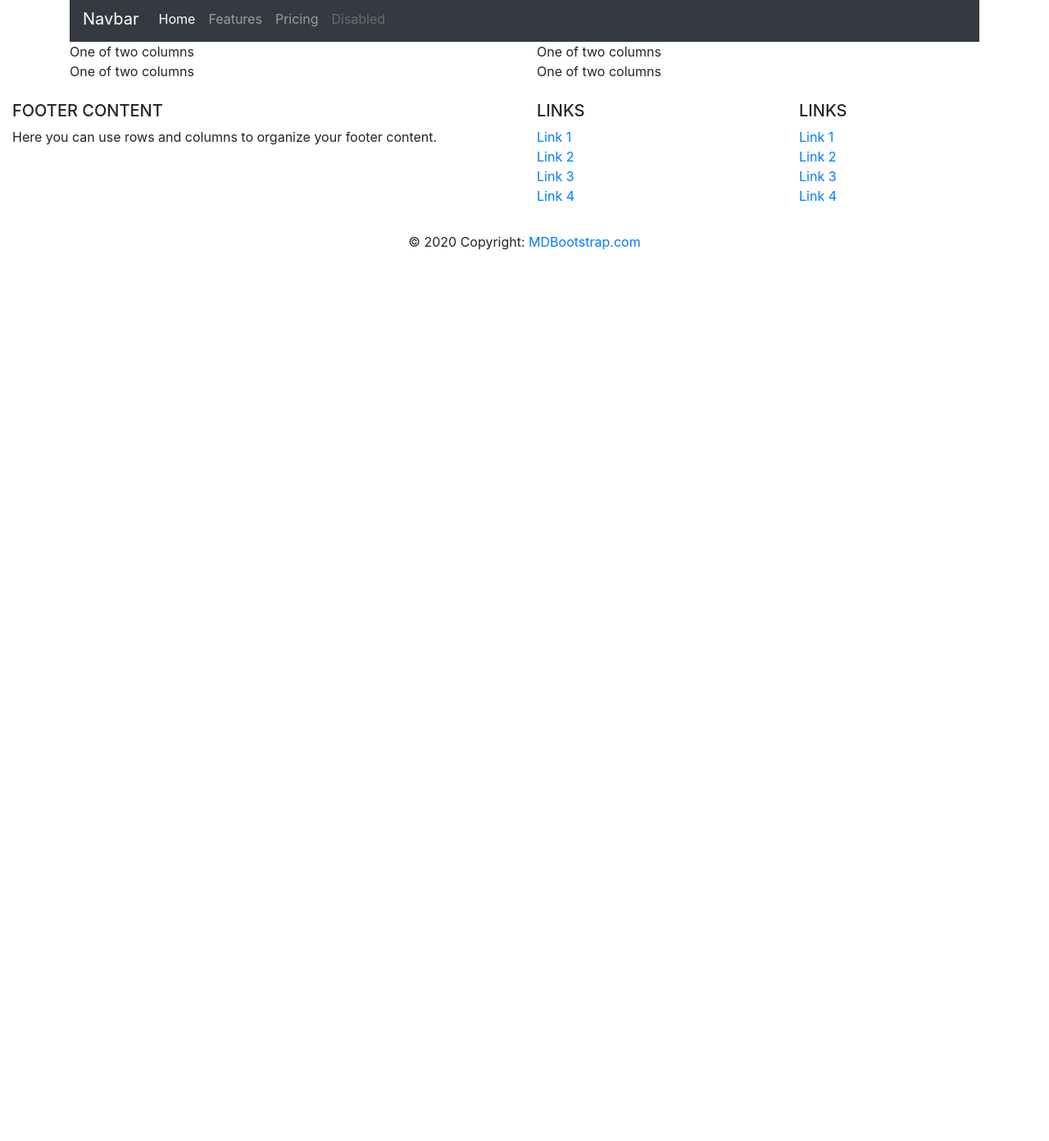
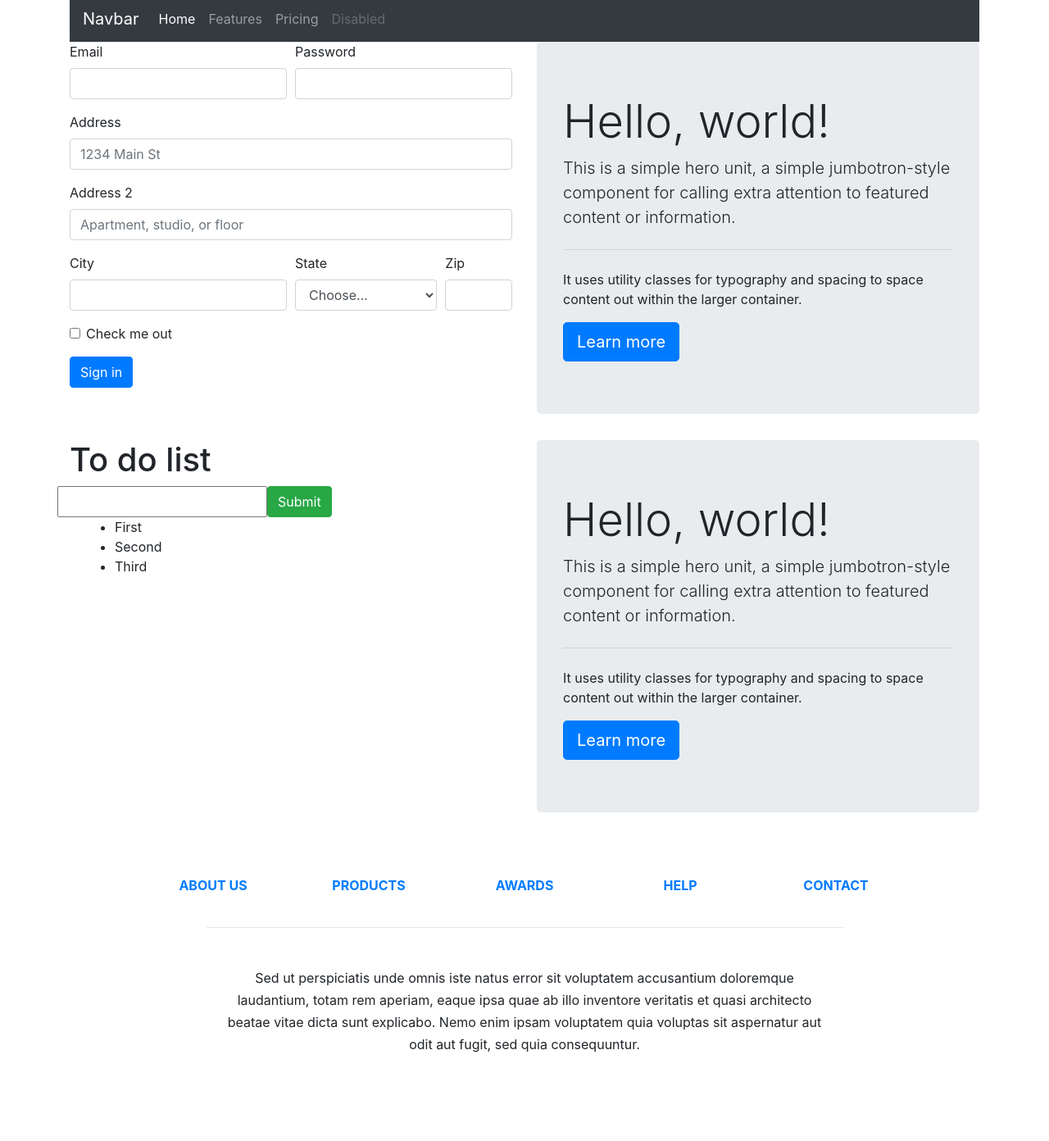
Before and after one commit to Saruulbuyan-Munkhtur/Event-Planner, a plain HTML site: page index.html in a window 1280 px wide. Shown: the part 5-1397 px from the top of the page at 82% size. Before the commit the page ends 800 px from the top, so only its background shows below. Drawn offline with nearby package versions, Linux system fonts and the light colour scheme.

Commit message:
More bootstrap and currently working on the Javascript

```diff
--- a/index.html
+++ b/index.html
@@ -27,110 +27,209 @@
     <div class="container">
         <div class="row">
           <div class="col">
-            One of two columns
+            <form>
+                <div class="form-row">
+                  <div class="form-group col-md-6">
+                    <label for="inputEmail4">Email</label>
+                    <input type="email" class="form-control" id="inputEmail4">
+                  </div>
+                  <div class="form-group col-md-6">
+                    <label for="inputPassword4">Password</label>
+                    <input type="password" class="form-control" id="inputPassword4">
+                  </div>
+                </div>
+                <div class="form-group">
+                  <label for="inputAddress">Address</label>
+                  <input type="text" class="form-control" id="inputAddress" placeholder="1234 Main St">
+                </div>
+                <div class="form-group">
+                  <label for="inputAddress2">Address 2</label>
+                  <input type="text" class="form-control" id="inputAddress2" placeholder="Apartment, studio, or floor">
+                </div>
+                <div class="form-row">
+                  <div class="form-group col-md-6">
+                    <label for="inputCity">City</label>
+                    <input type="text" class="form-control" id="inputCity">
+                  </div>
+                  <div class="form-group col-md-4">
+                    <label for="inputState">State</label>
+                    <select id="inputState" class="form-control">
+                      <option selected>Choose...</option>
+                      <option>...</option>
+                    </select>
+                  </div>
+                  <div class="form-group col-md-2">
+                    <label for="inputZip">Zip</label>
+                    <input type="text" class="form-control" id="inputZip">
+                  </div>
+                </div>
+                <div class="form-group">
+                  <div class="form-check">
+                    <input class="form-check-input" type="checkbox" id="gridCheck">
+                    <label class="form-check-label" for="gridCheck">
+                      Check me out
+                    </label>
+                  </div>
+                </div>
+                <button type="submit" class="btn btn-primary">Sign in</button>
+              </form>
           </div>
           <div class="col">
-            One of two columns
+            <div class="jumbotron">
+                <h1 class="display-4">Hello, world!</h1>
+                <p class="lead">This is a simple hero unit, a simple jumbotron-style component for calling extra attention to featured content or information.</p>
+                <hr class="my-4">
+                <p>It uses utility classes for typography and spacing to space content out within the larger container.</p>
+                <a class="btn btn-primary btn-lg" href="#" role="button">Learn more</a>
+            </div>
           </div>
         </div>
     </div>
     <div class="container">
         <div class="row">
-          <div class="col">
-            One of two columns
-          </div>
-          <div class="col">
-            One of two columns
-          </div>
+            <div class="col">
+                <h1>To do list</h1>
+                <div class="row">
+                    <input type="text" id="to-do-input">
+                    <button type="button" class="btn btn-success" id="to-do-sumbit">Submit</button>
+                </div>
+                <div class="container">
+                    <ul id="to-do-list">
+                        <li>First</li>
+                        <li>Second</li>
+                        <li>Third</li>
+                    </ul>
+                </div>
+            </div>
+            <div class="col">
+                <div class="jumbotron">
+                    <h1 class="display-4">Hello, world!</h1>
+                    <p class="lead">This is a simple hero unit, a simple jumbotron-style component for calling extra attention to featured content or information.</p>
+                    <hr class="my-4">
+                    <p>It uses utility classes for typography and spacing to space content out within the larger container.</p>
+                    <a class="btn btn-primary btn-lg" href="#" role="button">Learn more</a>
+                </div>
+            </div>
         </div>
     </div>
-    <!-- Footer -->
-
-
-
-    <footer class="page-footer font-small blue pt-4">
+        <!-- Footer -->
+    <footer class="page-footer font-small indigo">
 
         <!-- Footer Links -->
-        <div class="container-fluid text-center text-md-left">
+        <div class="container">
 
-        <!-- Grid row -->
-        <div class="row">
+        <!-- Grid row-->
+        <div class="row text-center d-flex justify-content-center pt-5 mb-3">
 
             <!-- Grid column -->
-            <div class="col-md-6 mt-md-0 mt-3">
-
-            <!-- Content -->
-            <h5 class="text-uppercase">Footer Content</h5>
-            <p>Here you can use rows and columns to organize your footer content.</p>
-
-            </div>
-            <!-- Grid column -->
-
-            <hr class="clearfix w-100 d-md-none pb-3">
-
-            <!-- Grid column -->
-            <div class="col-md-3 mb-md-0 mb-3">
-
-            <!-- Links -->
-            <h5 class="text-uppercase">Links</h5>
-
-            <ul class="list-unstyled">
-                <li>
-                <a href="#!">Link 1</a>
-                </li>
-                <li>
-                <a href="#!">Link 2</a>
-                </li>
-                <li>
-                <a href="#!">Link 3</a>
-                </li>
-                <li>
-                <a href="#!">Link 4</a>
-                </li>
-            </ul>
-
+            <div class="col-md-2 mb-3">
+            <h6 class="text-uppercase font-weight-bold">
+                <a href="#!">About us</a>
+            </h6>
             </div>
             <!-- Grid column -->
 
             <!-- Grid column -->
-            <div class="col-md-3 mb-md-0 mb-3">
+            <div class="col-md-2 mb-3">
+            <h6 class="text-uppercase font-weight-bold">
+                <a href="#!">Products</a>
+            </h6>
+            </div>
+            <!-- Grid column -->
 
-            <!-- Links -->
-            <h5 class="text-uppercase">Links</h5>
+            <!-- Grid column -->
+            <div class="col-md-2 mb-3">
+            <h6 class="text-uppercase font-weight-bold">
+                <a href="#!">Awards</a>
+            </h6>
+            </div>
+            <!-- Grid column -->
 
-            <ul class="list-unstyled">
-                <li>
-                <a href="#!">Link 1</a>
-                </li>
-                <li>
-                <a href="#!">Link 2</a>
-                </li>
-                <li>
-                <a href="#!">Link 3</a>
-                </li>
-                <li>
-                <a href="#!">Link 4</a>
-                </li>
-            </ul>
+            <!-- Grid column -->
+            <div class="col-md-2 mb-3">
+            <h6 class="text-uppercase font-weight-bold">
+                <a href="#!">Help</a>
+            </h6>
+            </div>
+            <!-- Grid column -->
+
+            <!-- Grid column -->
+            <div class="col-md-2 mb-3">
+            <h6 class="text-uppercase font-weight-bold">
+                <a href="#!">Contact</a>
+            </h6>
+            </div>
+            <!-- Grid column -->
+
+        </div>
+        <!-- Grid row-->
+        <hr class="rgba-white-light" style="margin: 0 15%;">
+
+        <!-- Grid row-->
+        <div class="row d-flex text-center justify-content-center mb-md-0 mb-4">
+
+            <!-- Grid column -->
+            <div class="col-md-8 col-12 mt-5">
+            <p style="line-height: 1.7rem">Sed ut perspiciatis unde omnis iste natus error sit voluptatem
+                accusantium doloremque laudantium, totam rem
+                aperiam, eaque ipsa quae ab illo inventore veritatis et quasi architecto beatae vitae dicta sunt
+                explicabo.
+                Nemo enim ipsam voluptatem quia voluptas sit aspernatur aut odit aut fugit, sed quia consequuntur.</p>
+            </div>
+            <!-- Grid column -->
+
+        </div>
+        <!-- Grid row-->
+        <hr class="clearfix d-md-none rgba-white-light" style="margin: 10% 15% 5%;">
+
+        <!-- Grid row-->
+        <div class="row pb-3">
+
+            <!-- Grid column -->
+            <div class="col-md-12">
+
+            <div class="mb-5 flex-center">
+
+                <!-- Facebook -->
+                <a class="fb-ic">
+                <i class="fab fa-facebook-f fa-lg white-text mr-4"> </i>
+                </a>
+                <!-- Twitter -->
+                <a class="tw-ic">
+                <i class="fab fa-twitter fa-lg white-text mr-4"> </i>
+                </a>
+                <!-- Google +-->
+                <a class="gplus-ic">
+                <i class="fab fa-google-plus-g fa-lg white-text mr-4"> </i>
+                </a>
+                <!--Linkedin -->
+                <a class="li-ic">
+                <i class="fab fa-linkedin-in fa-lg white-text mr-4"> </i>
+                </a>
+                <!--Instagram-->
+                <a class="ins-ic">
+                <i class="fab fa-instagram fa-lg white-text mr-4"> </i>
+                </a>
+                <!--Pinterest-->
+                <a class="pin-ic">
+                <i class="fab fa-pinterest fa-lg white-text"> </i>
+                </a>
+
+            </div>
 
             </div>
             <!-- Grid column -->
 
         </div>
-        <!-- Grid row -->
+        <!-- Grid row-->
 
         </div>
         <!-- Footer Links -->
 
-        <!-- Copyright -->
-        <div class="footer-copyright text-center py-3">© 2020 Copyright:
-        <a href="https://mdbootstrap.com/"> MDBootstrap.com</a>
-        </div>
-        <!-- Copyright -->
 
     </footer>
     <!-- Footer -->
-
+    <script src="script.js"></script>
     <script src="https://stackpath.bootstrapcdn.com/bootstrap/4.5.0/js/bootstrap.min.js" integrity="sha384-OgVRvuATP1z7JjHLkuOU7Xw704+h835Lr+6QL9UvYjZE3Ipu6Tp75j7Bh/kR0JKI" crossorigin="anonymous"></script>
     <script src="https://code.jquery.com/jquery-3.5.1.slim.min.js" integrity="sha384-DfXdz2htPH0lsSSs5nCTpuj/zy4C+OGpamoFVy38MVBnE+IbbVYUew+OrCXaRkfj" crossorigin="anonymous"></script>
     <script src="https://cdn.jsdelivr.net/npm/popper.js@1.16.0/dist/umd/popper.min.js" integrity="sha384-Q6E9RHvbIyZFJoft+2mJbHaEWldlvI9IOYy5n3zV9zzTtmI3UksdQRVvoxMfooAo" crossorigin="anonymous"></script>
--- a/script.js
+++ b/script.js
@@ -0,0 +1,17 @@
+var input = document.getElementById("to-do-input")
+var button = document.getElementById("to-do-submit")
+var list = document.getElementById("to-do-list")
+
+function addToList(){
+    alert("This button works!")
+    var newItem = document.createElement(li)
+    var newText = document.createTextNode(input.value)
+    newItem.appendChild(newText)
+    list.appendChild(newItem)
+    input.value = ""
+};
+
+
+
+
+button.addEventListener('click', addToList);
```
